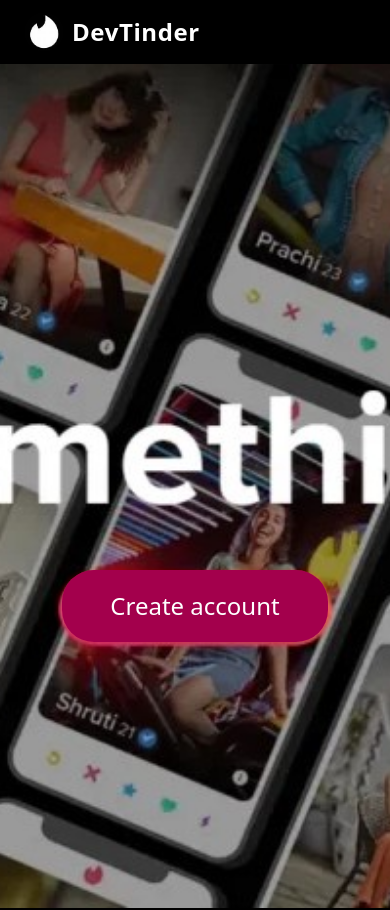
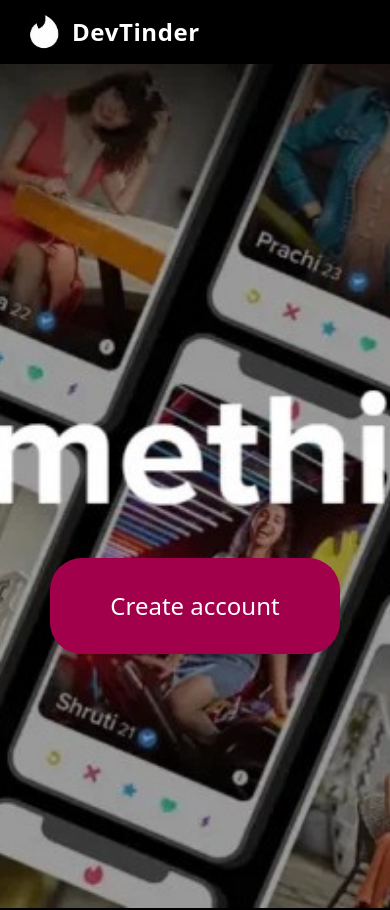
Before and after one commit to khushi-gupta-tech/DevTinder-Frontend, a React (Vite) app: page /login in a window 390 px wide. Shown: the top 910 px of the page. Built offline with nearby package versions, Linux system fonts and the light colour scheme.

Commit message:
css responsive

```diff
--- a/src/components/Login.jsx
+++ b/src/components/Login.jsx
@@ -55,7 +55,7 @@ const Login = () => {
       {!openForm && (
         <button
           onClick={() => setOpenForm(true)}
-          className="xl:px-15  px-12  bg-pink-800 xl:py-7 py-5 hover:bg-black/80 text-white xl:text-xl text-2xl rounded-4xl shadow-xl  transition backdrop-blur-sm xl:mt-48  mt-60"
+          className="xl:px-15  px-15 bg-pink-800 xl:py-7 py-8 hover:bg-black/80 text-white xl:text-xl text-2xl rounded-4xl shadow-xl  transition backdrop-blur-sm xl:mt-48  mt-60"
         >
           Create account
         </button>
```
